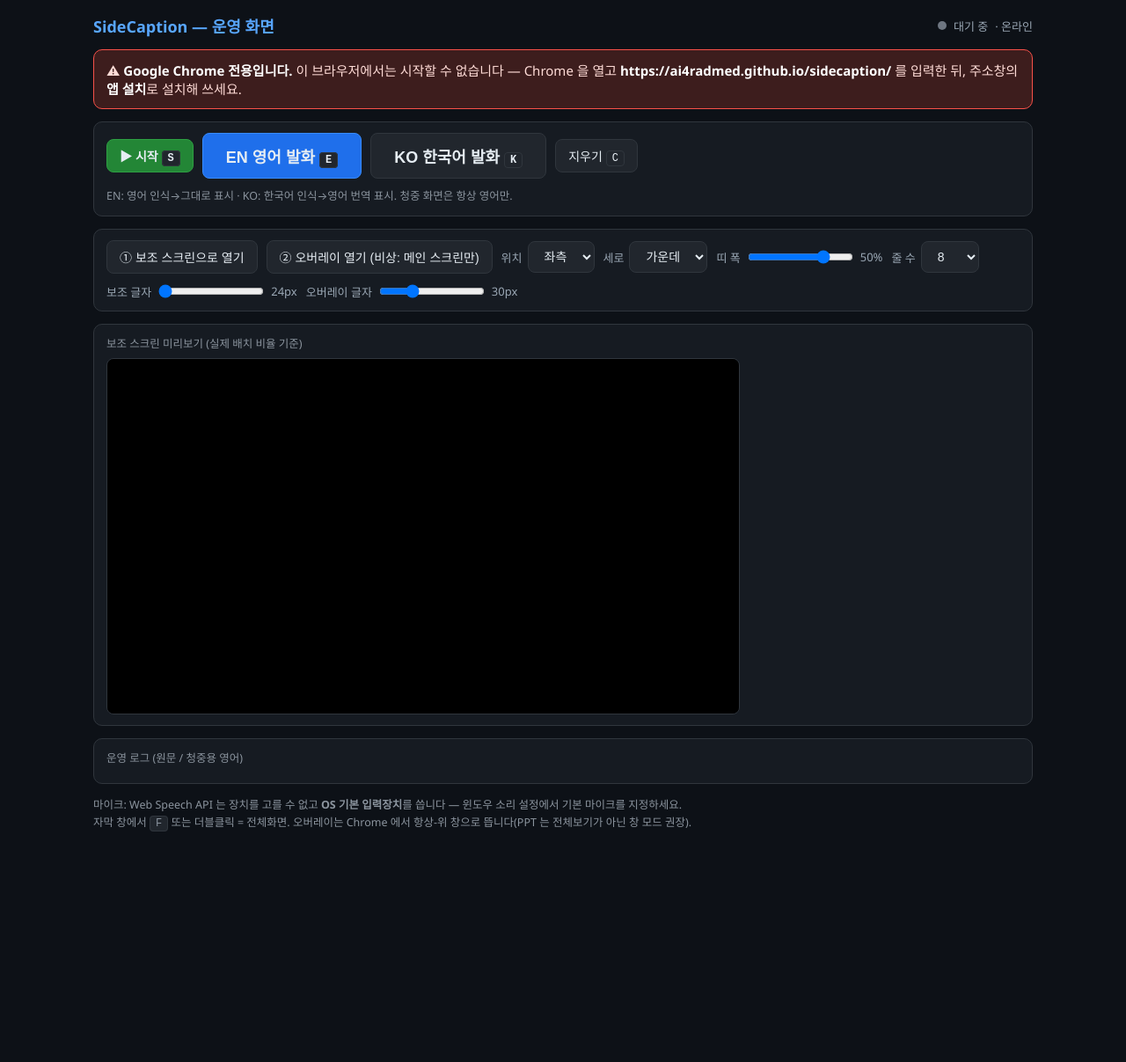
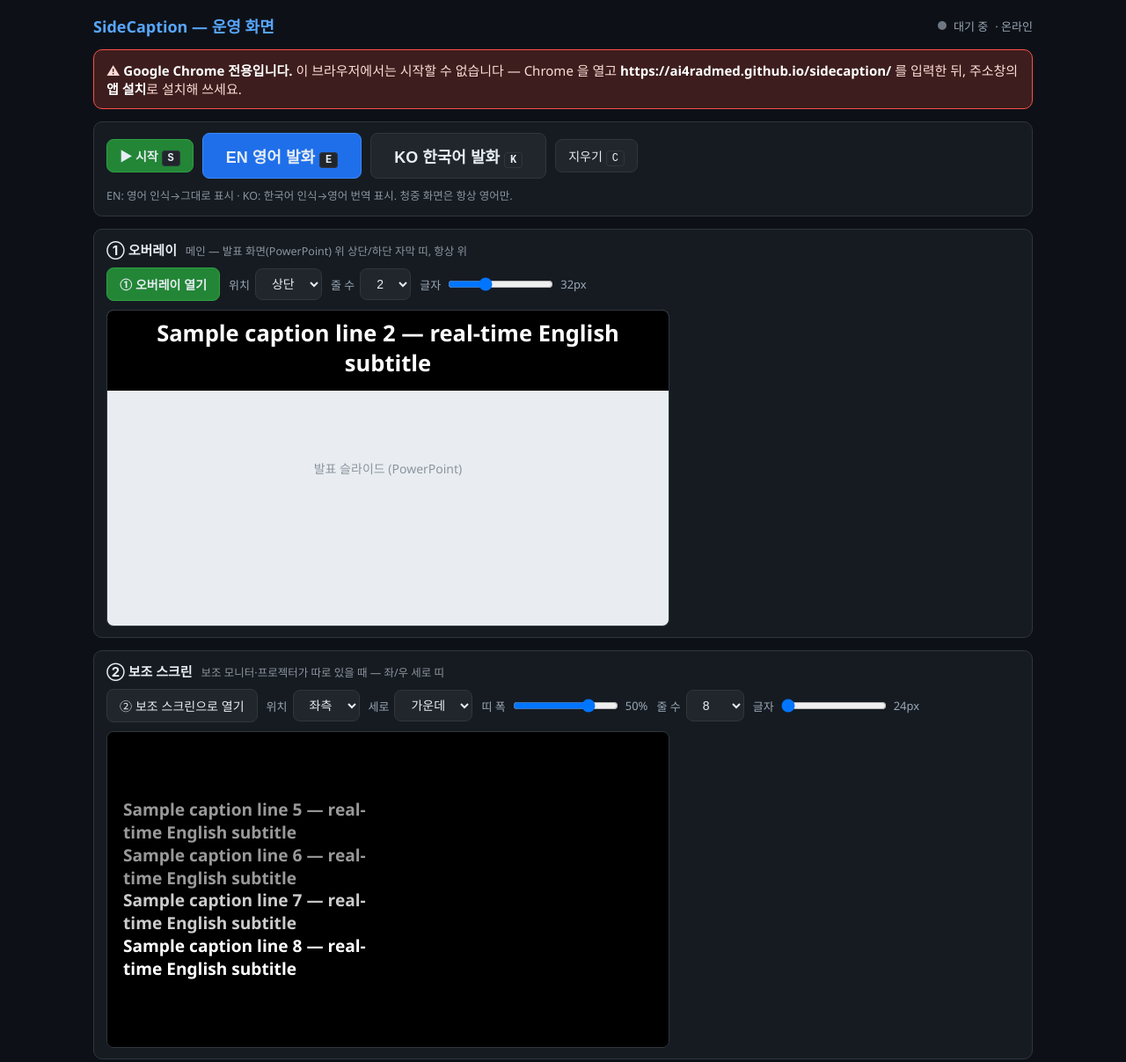
Before and after one commit to ai4radmed/ai4caption, a plain HTML site: page index.html in a window 1280 px wide. Shown: the top 1207 px of the page at 88% size. Before the commit the page ends 962 px from the top, so only its background shows below. Drawn offline with Linux system fonts and the light colour scheme.

Commit message:
feat: 오버레이·보조 스크린 설정 분리, 오버레이를 메인으로
- 오버레이: 위치 상단/하단, 줄 수 1~4(기본 2), 글자(기본 32px), 화면 폭 전체, 가운데 정렬
- 보조 스크린: 좌/우·세로·띠 폭·줄 수·글자 (기존 설정 유지)
- 모드별 미리보기 2개(실제 화면 비율 축소, 비었을 때 견본 줄)
- 설정 변경 시 열린 오버레이 창 크기·위치 맞춤 시도

Co-Authored-By: Claude Opus 5.5 (1M context) <noreply@anthropic.com>
Claude-Session: https://claude.ai/code/session_013UuUTTLXWGKKqUaZKTJEC2

```diff
--- a/index.html
+++ b/index.html
@@ -34,6 +34,7 @@
   .strip-root.fill .strip { position: static; width: 100%; height: 100%; transform: none; }
   .strip .ln { font-size: var(--fs); line-height: 1.35; margin: 0; font-weight: 600; overflow-wrap: anywhere; }
   .strip .ln.interim { color: #9aa4af; font-weight: 400; }
+  .strip-root.fill .ln { text-align: center; }
 
   /* ---- 운영 화면 ---- */
   #ctl { max-width: 1100px; margin: 0 auto; padding: 16px; display: grid; gap: 14px; }
@@ -52,7 +53,12 @@
   #status { margin-left: auto; font-size: 13px; color: #9aa7b4; display: flex; gap: 8px; align-items: center; }
   #dot { width: 10px; height: 10px; border-radius: 50%; background: #6e7681; }
   #dot.live { background: #2ea043; box-shadow: 0 0 8px #2ea043; }
-  #preview { position: relative; aspect-ratio: 16 / 9; max-width: 720px; border: 1px solid #30363d; border-radius: 8px; overflow: hidden; }
+  .preview { position: relative; aspect-ratio: 16 / 9; width: 100%; max-width: 640px; border: 1px solid #30363d; border-radius: 8px; overflow: hidden; }
+  .preview.slide { background: #e9edf2; }
+  .preview.slide::before { content: '발표 슬라이드 (PowerPoint)'; position: absolute; inset: 0; display: grid; place-items: center; color: #8b949e; font-size: 14px; }
+  .mode-card h2 { font-size: 15px; margin: 0 0 10px; color: #e6edf3; }
+  .mode-card h2 small { font-weight: 400; color: #8b949e; margin-left: 6px; }
+  .mode-card .row { margin-bottom: 10px; }
   #log { max-height: 240px; overflow-y: auto; font-size: 14px; line-height: 1.5; }
   #log .src { color: #9aa7b4; } #log .tgt { color: #79c0ff; margin-bottom: 6px; } #log .err { color: #f85149; }
   .hint { font-size: 12.5px; color: #8b949e; line-height: 1.6; }
@@ -79,23 +85,35 @@
     <span class="hint">EN: 영어 인식→그대로 표시 · KO: 한국어 인식→영어 번역 표시. 청중 화면은 항상 영어만.</span>
   </div>
 
-  <div class="card row">
-    <button id="openAux">① 보조 스크린으로 열기</button>
-    <button id="openOverlay">② 오버레이 열기 (비상: 메인 스크린만)</button>
-    <label>위치 <select id="side"><option value="left">좌측</option><option value="right">우측</option></select></label>
-    <label>세로 <select id="vpos"><option value="top">위</option><option value="middle">가운데</option><option value="bottom">아래</option></select></label>
-    <label>띠 폭 <input id="widthPct" type="range" min="20" max="60" step="1"><span id="widthV"></span></label>
-    <label>줄 수 <select id="lines"><option>2</option><option>3</option><option>4</option><option>5</option><option>6</option><option>7</option><option>8</option><option>9</option><option>10</option></select></label>
-    <label>보조 글자 <input id="fs" type="range" min="24" max="80" step="2"><span id="fsV"></span></label>
-    <label>오버레이 글자 <input id="ofs" type="range" min="18" max="60" step="2"><span id="ofsV"></span></label>
+  <div class="card mode-card">
+    <h2>① 오버레이 <small>메인 — 발표 화면(PowerPoint) 위 상단/하단 자막 띠, 항상 위</small></h2>
+    <div class="row">
+      <button id="openOverlay" class="primary">① 오버레이 열기</button>
+      <label>위치 <select id="ovPos"><option value="top">상단</option><option value="bottom">하단</option></select></label>
+      <label>줄 수 <select id="ovLines"><option>1</option><option>2</option><option>3</option><option>4</option></select></label>
+      <label>글자 <input id="ofs" type="range" min="18" max="60" step="2"><span id="ofsV"></span></label>
+    </div>
+    <div class="preview slide" id="ovPreview"><div class="strip-root" id="ovRoot"></div></div>
   </div>
 
-  <div class="card"><div class="hint" style="margin-bottom:6px">보조 스크린 미리보기 (실제 배치 비율 기준)</div><div id="preview"><div class="strip-root" id="pvRoot"></div></div></div>
+  <div class="card mode-card">
+    <h2>② 보조 스크린 <small>보조 모니터·프로젝터가 따로 있을 때 — 좌/우 세로 띠</small></h2>
+    <div class="row">
+      <button id="openAux">② 보조 스크린으로 열기</button>
+      <label>위치 <select id="side"><option value="left">좌측</option><option value="right">우측</option></select></label>
+      <label>세로 <select id="vpos"><option value="top">위</option><option value="middle">가운데</option><option value="bottom">아래</option></select></label>
+      <label>띠 폭 <input id="widthPct" type="range" min="20" max="60" step="1"><span id="widthV"></span></label>
+      <label>줄 수 <select id="lines"><option>2</option><option>3</option><option>4</option><option>5</option><option>6</option><option>7</option><option>8</option><option>9</option><option>10</option></select></label>
+      <label>글자 <input id="fs" type="range" min="24" max="80" step="2"><span id="fsV"></span></label>
+    </div>
+    <div class="preview" id="pvPreview"><div class="strip-root" id="pvRoot"></div></div>
+  </div>
   <div class="card"><div class="hint" style="margin-bottom:6px">운영 로그 (원문 / 청중용 영어)</div><div id="log"></div></div>
 
   <div class="hint">
     마이크: Web Speech API 는 장치를 고를 수 없고 <b>OS 기본 입력장치</b>를 씁니다 — 윈도우 소리 설정에서 기본 마이크를 지정하세요.<br>
-    자막 창에서 <kbd>F</kbd> 또는 더블클릭 = 전체화면. 오버레이는 Chrome 에서 항상-위 창으로 뜹니다(PPT 는 전체보기가 아닌 창 모드 권장).
+    오버레이: Chrome 의 항상-위 창(PiP)으로 뜹니다. 화면 폭 전체로 요청하지만 창 위치는 브라우저가 정하므로, 처음 한 번 상단/하단으로 끌어다 놓으세요. PPT 는 슬라이드 쇼 대신 <b>읽기용 보기/창 모드</b> 권장.<br>
+    보조 스크린 자막 창에서 <kbd>F</kbd> 또는 더블클릭 = 전체화면.
   </div>
 </div>
 
@@ -109,7 +127,9 @@ const FILL = qs.get('fill') === '1';    // 오버레이(창 가득)
 const ch = new BroadcastChannel('livecap');
 
 /* ================= 설정 ================= */
-const DEFAULTS = { side: 'left', vpos: 'middle', widthPct: 50, lines: 8, fs: 24, ofs: 30 };
+// 보조 스크린(side·vpos·widthPct·lines·fs) 과 오버레이(ovPos·ovLines·ofs) 는 설정을 따로 갖는다
+const DEFAULTS = { side: 'left', vpos: 'middle', widthPct: 50, lines: 8, fs: 24, ovPos: 'top', ovLines: 2, ofs: 32 };
+const ovHeight = s => Math.round(s.ovLines * s.ofs * 1.35 + 28);
 function loadSettings() {
   try { return { ...DEFAULTS, ...JSON.parse(localStorage.getItem('livecap.settings') || '{}') }; }
   catch (e) { return { ...DEFAULTS }; }
@@ -118,8 +138,9 @@ function saveSettings(s) { try { localStorage.setItem('livecap.settings', JSON.s
 
 /* ================= 자막 띠 ================= */
 class Strip {
-  constructor(doc, root, fill) {
-    this.doc = doc; this.root = root; this.fill = fill; this.lines = [];
+  // fill = 오버레이(창 가득), scale = 미리보기 축소 비율 함수, band = 미리보기에서 상단/하단 띠로 배치
+  constructor(doc, root, fill, scale, band) {
+    this.doc = doc; this.root = root; this.fill = fill; this.scale = scale || (() => 1); this.band = band; this.preview = !!scale; this.lines = [];
     root.classList.toggle('fill', !!fill);
     this.el = doc.createElement('div'); this.el.className = 'strip';
     this.inner = doc.createElement('div'); this.inner.className = 'inner';
@@ -127,9 +148,11 @@ class Strip {
   }
   apply(s) {
     const st = this.root.style;
-    st.setProperty('--fs', (this.fill ? s.ofs : s.fs) + 'px');
+    const k = this.scale();
+    st.setProperty('--fs', (this.fill ? s.ofs : s.fs) * k + 'px');
     st.setProperty('--w', s.widthPct + '%');
-    st.setProperty('--lines', s.lines);
+    st.setProperty('--lines', this.fill ? s.ovLines : s.lines);
+    if (this.band) { st.height = ovHeight(s) * k + 'px'; st.inset = s.ovPos === 'top' ? '0 0 auto 0' : 'auto 0 0 0'; }
     this.el.className = 'strip ' + s.side + ' ' + s.vpos;
     this.render();
   }
@@ -143,7 +166,10 @@ class Strip {
   clear() { this.lines = []; this.render(); }
   render() {
     const n = Number(this.root.style.getPropertyValue('--lines')) || 3;
-    const vis = this.lines.slice(-n);
+    // 미리보기는 자막이 없을 때 견본 줄로 배치를 보여준다
+    const src = this.lines.length || !this.preview ? this.lines
+      : Array.from({ length: n }, (_, i) => ({ id: 's' + i, text: 'Sample caption line ' + (i + 1) + ' — real-time English subtitle', final: true }));
+    const vis = src.slice(-n);
     this.inner.replaceChildren(...vis.map((l, i) => {
       const p = this.doc.createElement('p');
       p.className = 'ln' + (l.final ? '' : ' interim');
@@ -181,7 +207,9 @@ let S = loadSettings();
 const strips = [];                      // 이 페이지 안의 띠(미리보기·PiP)
 let state = [];                          // 현재 줄 기록 (새 창 hello 응답용)
 
-const pv = new Strip(document, $('pvRoot'), false); strips.push(pv);
+const pvScale = el => () => (el.clientWidth || 640) / screen.width;
+strips.push(new Strip(document, $('pvRoot'), false, pvScale($('pvPreview'))));
+strips.push(new Strip(document, $('ovRoot'), true, pvScale($('ovPreview')), true));
 
 function emit(m) { ch.postMessage(m); strips.forEach(s => s.handle(m)); }
 function pushLine(id, text, final) {
@@ -202,7 +230,7 @@ ch.onmessage = e => {
 function bindSetting(id, valId, fmt) {
   const el = $(id);
   el.value = S[id];
-  const upd = () => { const v = el.type === 'range' || el.tagName === 'SELECT' && !isNaN(el.value) ? Number(el.value) : el.value; S[id] = v; if (valId) $(valId).textContent = fmt(v); saveSettings(S); emit({ type: 'settings', s: S }); };
+  const upd = () => { const v = el.type === 'range' || el.tagName === 'SELECT' && !isNaN(el.value) ? Number(el.value) : el.value; S[id] = v; if (valId) $(valId).textContent = fmt(v); saveSettings(S); emit({ type: 'settings', s: S }); if (['ovPos', 'ovLines', 'ofs'].includes(id)) fitOverlay(); };
   el.oninput = upd; el.onchange = upd;
   if (valId) $(valId).textContent = fmt(S[id]);
 }
@@ -211,7 +239,9 @@ bindSetting('widthPct', 'widthV', v => v + '%');
 bindSetting('lines');
 bindSetting('fs', 'fsV', v => v + 'px');
 bindSetting('ofs', 'ofsV', v => v + 'px');
+bindSetting('ovPos'); bindSetting('ovLines');
 emit({ type: 'settings', s: S });
+addEventListener('resize', () => strips.forEach(x => x.apply(S)));
 
 /* ---- 창 열기 ---- */
 async function openAux() {
@@ -229,12 +259,26 @@ async function openAux() {
 $('openAux').onclick = openAux;
 
 let pipWin = null, pipStrip = null;
+// 오버레이 창의 목표 위치 — 이 창이 있는 화면의 상단 또는 하단, 폭 전체
+function ovRect() {
+  const w = screen.availWidth, h = ovHeight(S);
+  const left = screen.availLeft ?? 0, top0 = screen.availTop ?? 0;
+  return { left, top: S.ovPos === 'top' ? top0 : top0 + screen.availHeight - h, width: w, height: h };
+}
+// 설정이 바뀌면 열린 오버레이 창 크기·위치를 맞춘다 (브라우저가 거부하면 무시 — 사용자가 직접 끌기)
+function fitOverlay() {
+  if (!pipWin) return;
+  const r = ovRect();
+  try { pipWin.resizeTo(r.width, r.height); } catch (e) {}
+  try { pipWin.moveTo(r.left, r.top); } catch (e) {}
+}
 async function openOverlay() {
-  const h = Math.round(S.lines * S.ofs * 1.35 + 40);
+  const r = ovRect();
   if ('documentPictureInPicture' in window) {
     try {
       if (pipWin) pipWin.close();
-      pipWin = await documentPictureInPicture.requestWindow({ width: 1100, height: h });
+      pipWin = await documentPictureInPicture.requestWindow({ width: r.width, height: r.height });
+      fitOverlay();
       document.querySelectorAll('style').forEach(st => pipWin.document.head.appendChild(st.cloneNode(true)));
       pipWin.document.body.style.margin = '0';
       const root = pipWin.document.createElement('div'); root.className = 'strip-root';
@@ -245,7 +289,7 @@ async function openOverlay() {
       return;
     } catch (e) { /* 폴백 */ }
   }
-  window.open(location.pathname + '?view=caption&fill=1', 'livecap-ov', `popup,width=1100,height=${h}`);
+  window.open(location.pathname + '?view=caption&fill=1', 'livecap-ov', `popup,left=${r.left},top=${r.top},width=${r.width},height=${r.height}`);
 }
 $('openOverlay').onclick = openOverlay;
 
--- a/sw.js
+++ b/sw.js
@@ -1,6 +1,6 @@
 // 앱 셸 캐시 — 네트워크 우선(수정이 push 즉시 반영), 오프라인일 때만 캐시로 연다.
 // STT·번역 같은 외부 요청은 건드리지 않는다 (같은 origin 만 처리).
-const CACHE = 'sidecaption-v4';
+const CACHE = 'sidecaption-v5';
 const SHELL = ['./', './index.html', './manifest.webmanifest',
   './icons/icon-192.png', './icons/icon-512.png', './icons/icon-512-maskable.png'];
 
```
Also changed, not shown: README.md.
